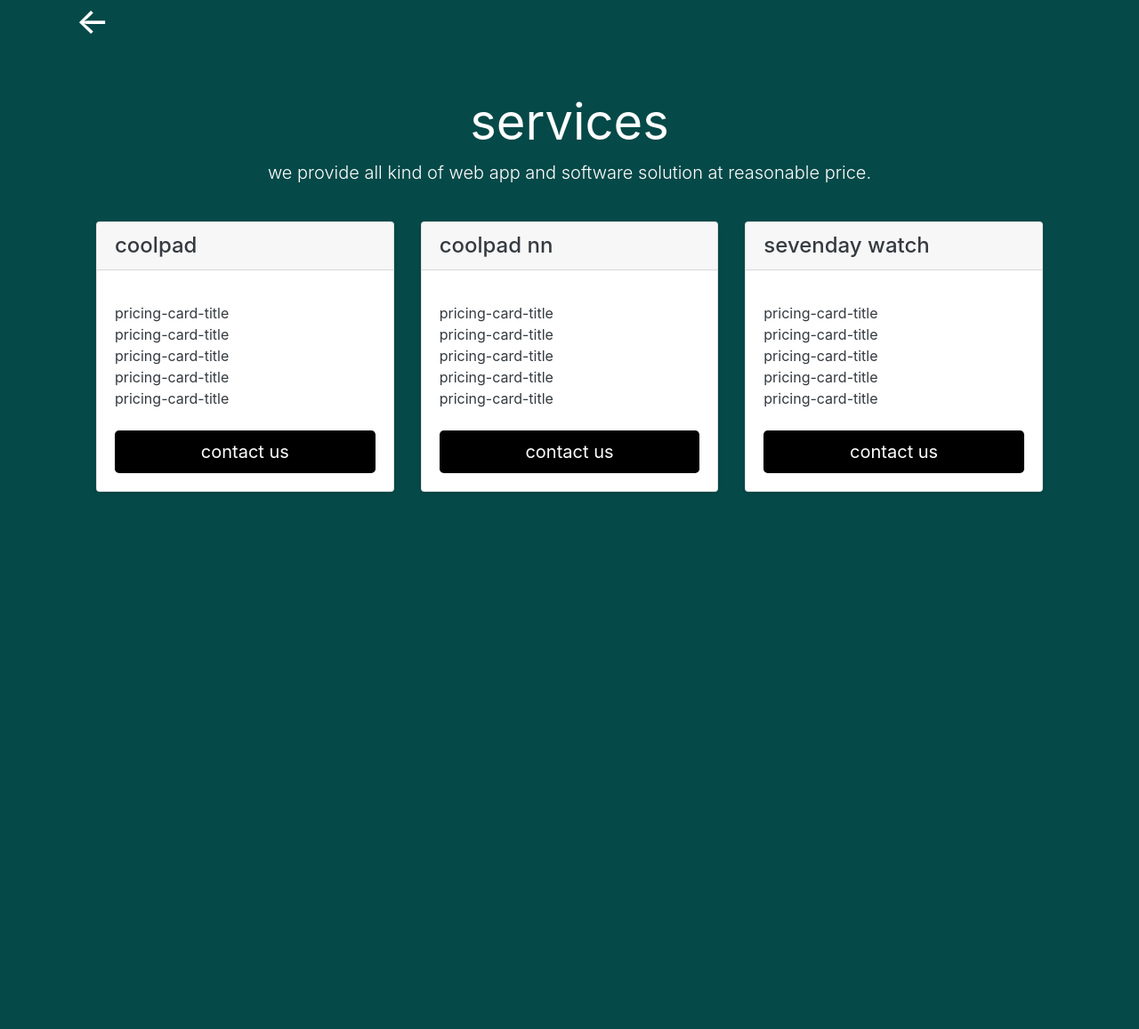
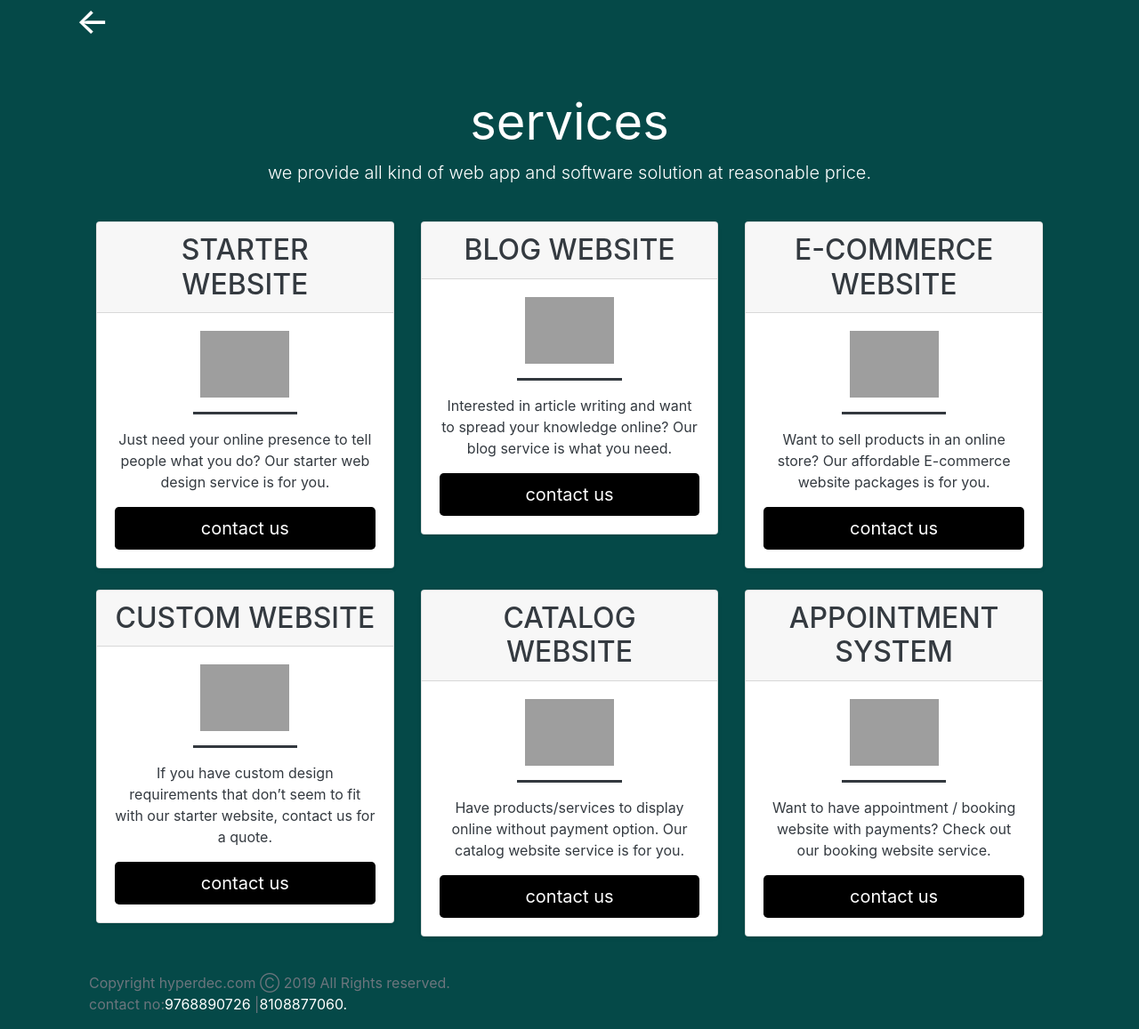
Before and after one commit to saadchaudharry/ownweb, a Django app: page /services in a window 1280 px wide. Shown: the whole page at 89% size. Before the commit the page ends 553 px from the top, so only its background shows below. Run offline with Django 3.2, Linux system fonts and the light colour scheme; data comes from the database, SQL or seed files in the repository; some libraries are stand-ins or nearby versions; grey boxes are pictures that could not be loaded.

Commit message:
aws start

```diff
--- a/owneb/settings.py
+++ b/owneb/settings.py
@@ -25,7 +25,7 @@ SECRET_KEY = 's$tlt-e^na3e*fy8)s%^w3(qo&q#3+_fc2_3o_#vn43j9!$ac+'
 # SECURITY WARNING: don't run with debug turned on in production!
 DEBUG = True
 
-ALLOWED_HOSTS = []
+ALLOWED_HOSTS = ['*','hyperdec.pythonanywhere.com']
 
 
 # Application definition
@@ -58,7 +58,7 @@ ROOT_URLCONF = 'owneb.urls'
 TEMPLATES = [
     {
         'BACKEND': 'django.template.backends.django.DjangoTemplates',
-        'DIRS': ['templates'],
+        'DIRS': ['/home/hyperdec/owneb/templates'],
         'APP_DIRS': True,
         'OPTIONS': {
             'context_processors': [
--- a/quert/models.py
+++ b/quert/models.py
@@ -27,12 +27,8 @@ class Product(models.Model):
 
 class Price(models.Model):
     title       =models.CharField(max_length=50)
-    price       =models.IntegerField()
-    list        =models.CharField(max_length=120,null=True,blank=True)
-    list2        =models.CharField(max_length=120,null=True,blank=True)
-    list3        =models.CharField(max_length=120,null=True,blank=True)
-    list4        =models.CharField(max_length=120,null=True,blank=True)
-    list5       =models.CharField(max_length=120,null=True,blank=True)
+    img         =models.ImageField(upload_to='service_photos')
+    message     =models.TextField(max_length=1000)
 
     def __str__(self):
         return str(self.title)
--- a/quert/views.py
+++ b/quert/views.py
@@ -38,8 +38,6 @@ class service(ListView):
 
 
 
-
-
     # def post(self, request):
     #     if request.method == "POST":
     #         clientkey = request.POST["g-recaptcha-response"]
--- a/templates/service.html
+++ b/templates/service.html
@@ -9,6 +9,7 @@
     <link rel="stylesheet" href="https://stackpath.bootstrapcdn.com/bootstrap/4.5.0/css/bootstrap.min.css" integrity="sha384-9aIt2nRpC12Uk9gS9baDl411NQApFmC26EwAOH8WgZl5MYYxFfc+NcPb1dKGj7Sk" crossorigin="anonymous">
     <title>Hyperdec.com</title>
       {% include 'style.html' %}
+
   </head>
   <body class="container bg-royal">
 
@@ -27,18 +28,16 @@
     <div class="col-md-6 col-lg-4 ">
         <div class="card mb-4 shadow-sm text-left">
           <div class="card-header">
-            <h4 class="my-0 font-weight text-dark">{{ i.title }}</h4>
+            <h2 class="my-0 font-weight text-center heaad text-dark">{{ i.title }}</h2>
           </div>
-          <div class="card-body  text-dark">
-{#            <h1 class="card-title pricing-card-title text-royal">$5000</h1>#}
-{#            <hr>#}
-            <ul class="list-unstyled mt-3 mb-4">
-              <li>{{ i.list }}</li>
-              <li>{{ i.list1 }}</li>
-              <li>{{ i.list2 }}</li>
-              <li>{{ i.list3 }}</li>
-              <li>{{ i.list4 }}</li>
-              <li>{{ i.list5 }}</li>
+          <div class="card-body text-center text-dark">
+
+           <img src="/media/{{i.img}}" class="img-fluid" style="max-height:100px;max-width:100px">
+           <hr class="bg-dark hrs2">
+
+
+              <p>{{ i.message }}</p>
+
 
             </ul>
             <a href="tel:9768890726" class="btn btn-lg btn-block bg-black text-white">contact us</a>
@@ -51,7 +50,7 @@
 
 </div>
 
-
+{% include 'footer.html' %}
 
     <!-- Optional JavaScript -->
     <!-- jQuery first, then Popper.js, then Bootstrap JS -->
--- a/templates/style.html
+++ b/templates/style.html
@@ -5,11 +5,13 @@ html{scroll-behavior: smooth}
 .bg-black{background-color: #000000}
 .slim-text{font-weight: lighter;}
 .hrs{height: 2px;width: 10%}
+.hrs2{height: 2px;width: 40%}
 .naav{padding-right:50px;color:#FFFFFF}
-
+.heaad{font-size: 2.5em}
 /*small phone */
 @media only screen and (max-width: 480px){
 	.herohead{font-size: 2.5em}
+	.heaad{font-size: 1.5em}
 	.connt{margin:0px 2px 0px }
 
  }
@@ -17,6 +19,7 @@ html{scroll-behavior: smooth}
 /*medium phone*/
 @media only screen and (min-width: 480px) and (max-width: 768px) {
 	.herohead{font-size: 2.5em}
+	.heaad{font-size: 1.5em}
 	.connt{margin:0px 12px 0px}
 }
 
@@ -24,12 +27,14 @@ html{scroll-behavior: smooth}
 /*table and small pc*/
 @media only screen and (min-width: 768px) and (max-width: 959px){
 	.herohead{font-size: 2.5em}
+	.heaad{font-size: 1.5em}
 	.connt{margin:0px 12px 0px }
 }
 
 /*pc*/
 @media only screen and (min-width: 959px){
 	.herohead{font-size: 3em}
+	.heaad{font-size: 2em}
 	.connt{margin:0px 80px 0px}
 
 
```
Also changed, not shown: templates/base.html (+57 -3 lines), templates/default.html (+7 -4 lines), db.sqlite3, quert/migrations/0018_auto_20200722_2051.py (added), 7 other files.
